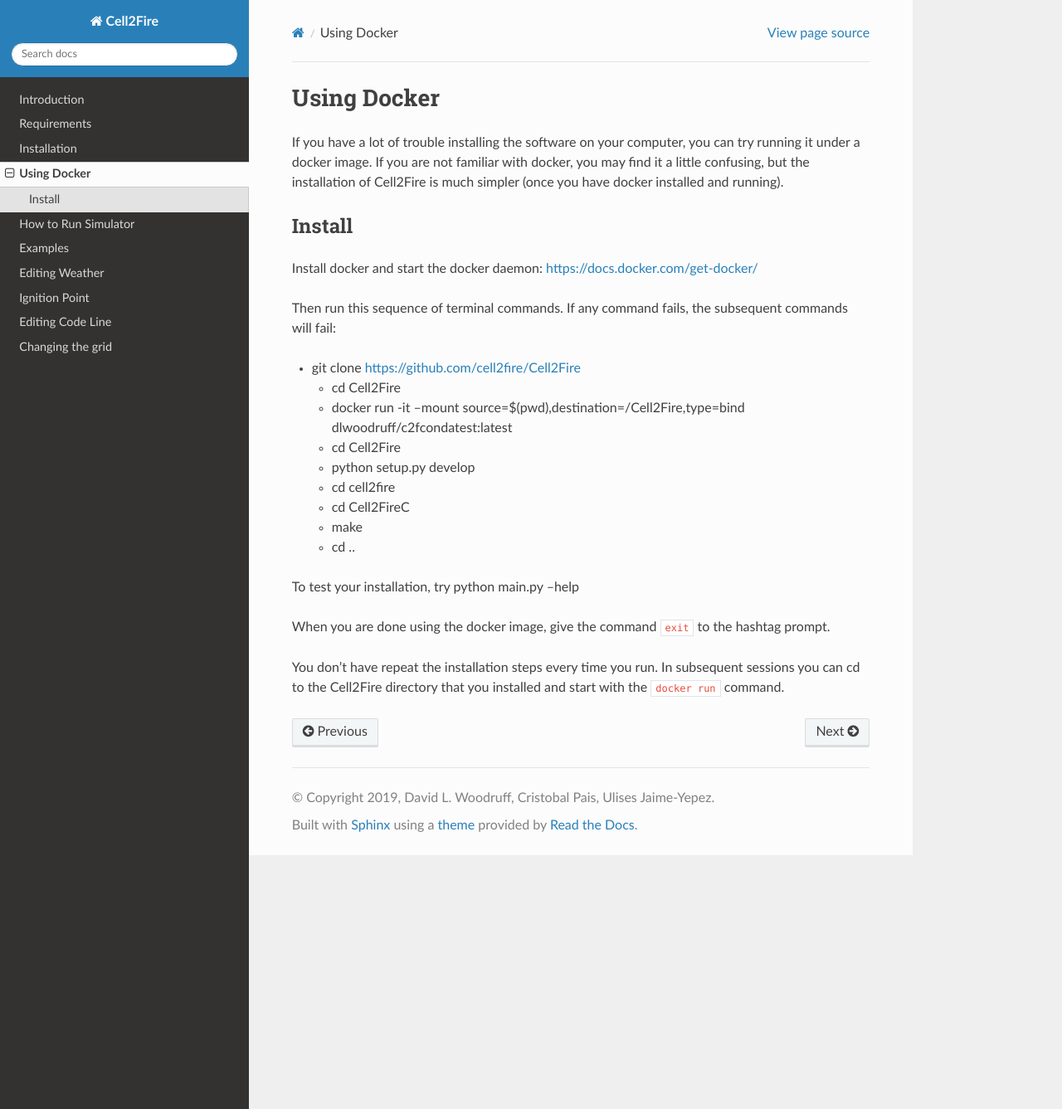
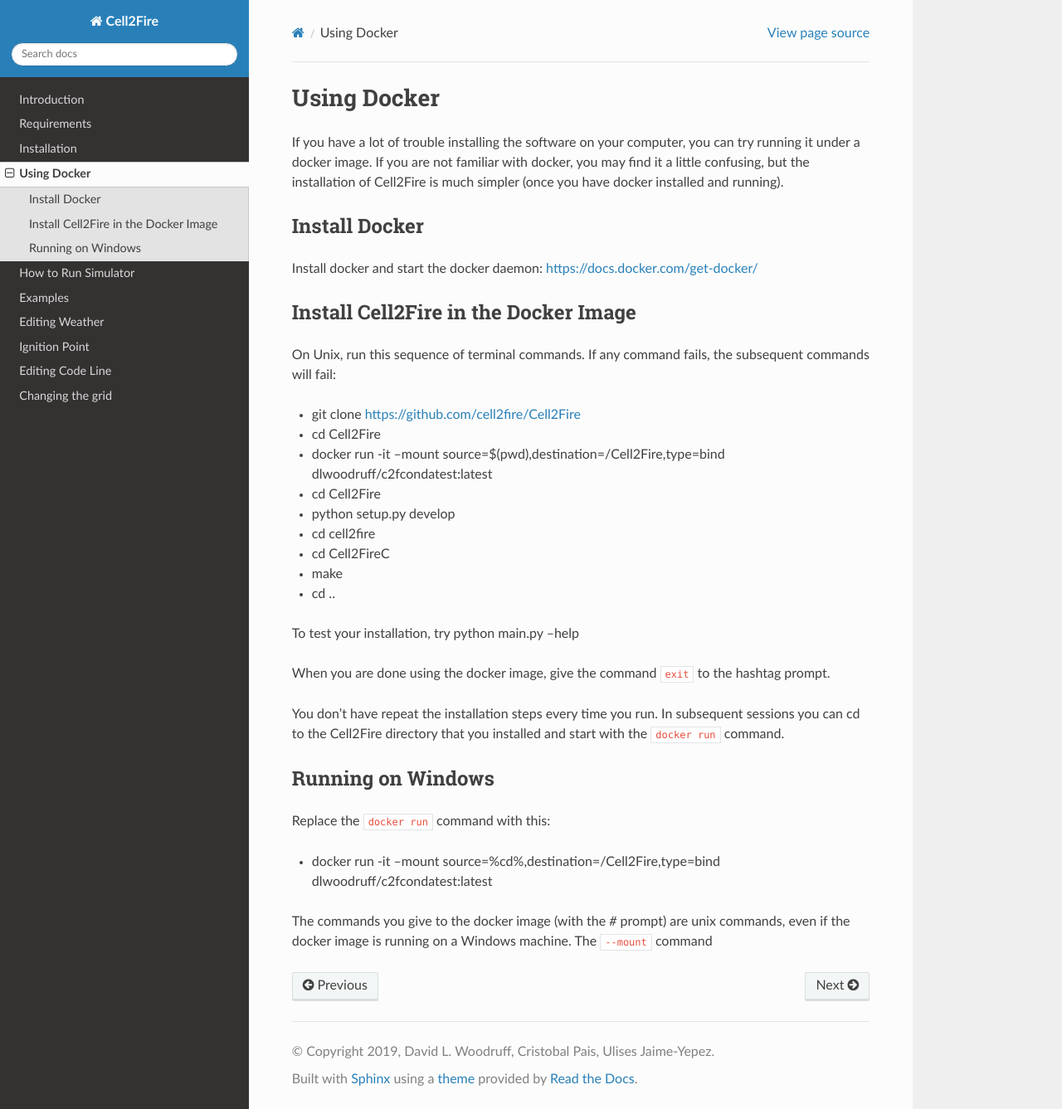
Before and after one commit to cell2fire/Cell2Fire, a Sphinx documentation site: the page built from docsrc/source/rstfiles/docker.rst, in a window 1280 px wide and 1337 px high. Shown: the whole window at 83% size. Built offline with Sphinx 7.4.7 and the Read the Docs theme 2.0.0, drawn with Linux system fonts in a browser that asks for light colours.

Commit message:
update documenation for new file structure and docker image

```diff
--- a/docsrc/source/rstfiles/docker.rst
+++ b/docsrc/source/rstfiles/docker.rst
@@ -1,3 +1,5 @@
+.. _docker-section:
+
 Using Docker
 ============
 
@@ -8,30 +10,35 @@ not familiar with docker, you may find it a little confusing,
 but the installation of Cell2Fire is much simpler (once you have docker
 installed and running).
 
-Install
-^^^^^^^
+Install Docker
+^^^^^^^^^^^^^^
 
 Install docker and start the docker daemon: https://docs.docker.com/get-docker/
 
-Then run this sequence of terminal commands. If any command fails, the subsequent commands will fail:
+
+Install Cell2Fire in the Docker Image
+^^^^^^^^^^^^^^^^^^^^^^^^^^^^^^^^^^^^^
+
+On Unix, run this sequence of terminal commands. If any command fails,
+the subsequent commands will fail:
 
 * git clone https://github.com/cell2fire/Cell2Fire
 
-  * cd Cell2Fire
+* cd Cell2Fire
 
-  * docker run -it --mount source=$(pwd),destination=/Cell2Fire,type=bind dlwoodruff/c2fcondatest:latest
+* docker run -it --mount source=$(pwd),destination=/Cell2Fire,type=bind dlwoodruff/c2fcondatest:latest
 
-  * cd Cell2Fire
+* cd Cell2Fire
 
-  * python setup.py develop
+* python setup.py develop
 
-  * cd cell2fire
+* cd cell2fire
 
-  * cd Cell2FireC
+* cd Cell2FireC
 
-  * make
+* make
 
-  * cd ..
+* cd ..
 
 To test your installation, try
 python main.py --help
@@ -42,3 +49,15 @@ the hashtag prompt.
 You don't have repeat the installation steps every time you run. In subsequent
 sessions you can cd to the Cell2Fire directory that you installed and
 start with the ``docker run`` command.
+
+Running on Windows
+^^^^^^^^^^^^^^^^^^
+
+Replace the ``docker run`` command with this:
+
+* docker run -it --mount source=%cd%,destination=/Cell2Fire,type=bind dlwoodruff/c2fcondatest:latest
+
+
+The commands you give to the docker image (with the `#` prompt) are
+unix commands, even if the docker image is running on a Windows
+machine. The ``--mount`` command
--- a/docsrc/source/rstfiles/examples.rst
+++ b/docsrc/source/rstfiles/examples.rst
@@ -8,12 +8,12 @@ In the contributed folder there is a folder labeled delme63.
 This example uses a 9 cell forest where you are able to change weather, wind speed, etc.  This will provide you results and plots hourly of the fire propagation.
 
 
-to run this simulation you will have to use the bash command from your src/Cell2Fire directory. In the command line write the following:
+to run this simulation you will have to use the bash command from the Cell2Fire/cell2fire directory. In the command line write the following:
 
 .. code-block:: html
    :linenos:
 
-   bash ../../contributed/delme63/go.bash
+   bash ../contributed/delme63/go.bash
 
 the result output will be hourly stats concluding with the
 current conditions at 4 hours all 9 cells have been burned. These
--- a/docsrc/source/rstfiles/install.rst
+++ b/docsrc/source/rstfiles/install.rst
@@ -3,9 +3,9 @@ Installation
 ============
 
 If you are not a programmer, these instructions may be difficult. If
-you get frustrated, jump to the section on using docker. Also, Windows
+you get frustrated, jump to the section :ref:`docker_section`. Also, Windows
 users who are not programmers should either install the Unix
-subsystem, or use docker.
+subsystem, or use docker as described in :ref:`docker_section`
 
 First, be sure that boost, eigen and gcc are installed on your computer.
 
```
Also changed, not shown: docsrc/source/rstfiles/run.rst (+3 -8 lines).
